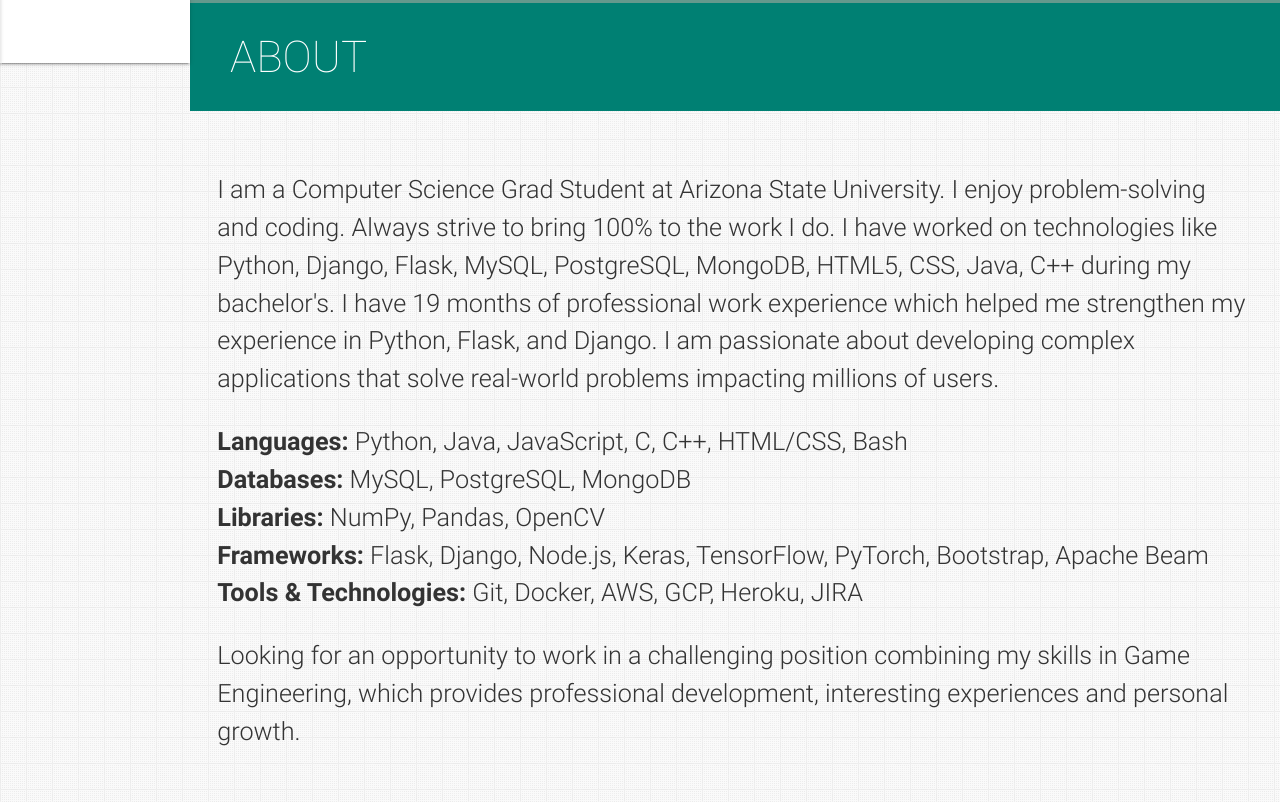
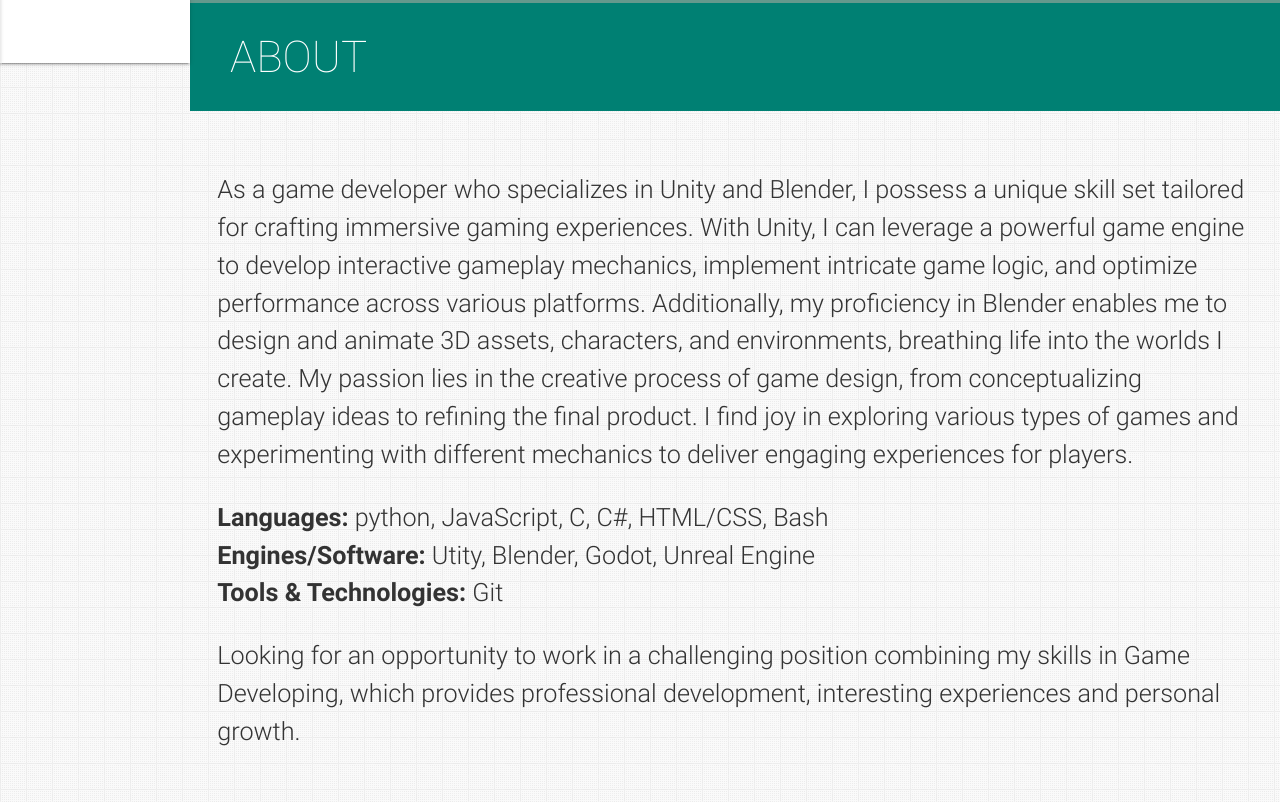
Before and after one commit to khouzi/khouai.github.io, a plain HTML site: page index.html in a window 1280 px wide. Shown: the part 797-1599 px from the top of the page. Drawn offline with nearby package versions, Linux system fonts and the light colour scheme.

Commit message:
Update index.html

```diff
--- a/index.html
+++ b/index.html
@@ -189,7 +189,7 @@
               <h5>Self-driven, quick starter, passionate programmer with a curious mind who enjoys solving a complex and challenging real-world problems.</h5>
             </div>
             <div class="social">
-              <a href="http://linkedin.com/in/khouzi" target="_blank">
+              <a href="http://linkedin.com/in/khouzemboussaid" target="_blank">
                 <button class="icon-btn linkedin">
                   <i class="fa fa-linkedin"></i>
                 </button>
@@ -234,19 +234,20 @@
           </h2>
         </blockquote> -->
         <p>
-          I am a Computer Science Grad Student at Arizona State University. I enjoy problem-solving and coding. Always strive to bring 100% to the work I do.
+          As a game developer who specializes in Unity and Blender, I possess a unique skill set tailored for crafting immersive gaming experiences.
 
-          I have worked on technologies like Python, Django, Flask, MySQL, PostgreSQL, MongoDB, HTML5, CSS, Java, C++ during my bachelor's. I have 19 months of professional work experience which helped me strengthen my experience in Python, Flask, and Django.
+          With Unity, I can leverage a powerful game engine to develop interactive gameplay mechanics, implement intricate game logic, and optimize performance across various platforms.
 
-          I am passionate about developing complex applications that solve real-world problems impacting millions of users.
+          Additionally, my proficiency in Blender enables me to design and animate 3D assets, characters, and environments, breathing life into the worlds I create.
+
+          My passion lies in the creative process of game design, from conceptualizing gameplay ideas to refining the final product. I find joy in exploring various types of games and experimenting with different mechanics to deliver engaging experiences for players.
+
         </p>
         <p>
           <ul>
-            <li><b>Languages:</b> Python, Java, JavaScript, C, C++, HTML/CSS, Bash</li>
-            <li><b>Databases:</b> MySQL, PostgreSQL, MongoDB</li>
-            <li><b>Libraries:</b> NumPy, Pandas, OpenCV</li>
-            <li><b>Frameworks:</b> Flask, Django, Node.js, Keras, TensorFlow, PyTorch, Bootstrap, Apache Beam</li>
-            <li><b>Tools & Technologies:</b> Git, Docker, AWS, GCP, Heroku, JIRA</li>
+            <li><b>Languages:</b> python, JavaScript, C, C#, HTML/CSS, Bash</li>
+            <li><b>Engines/Software:</b> Utity, Blender, Godot, Unreal Engine</li>
+            <li><b>Tools & Technologies:</b> Git</li>
           </ul>
 
         </p>
@@ -256,7 +257,7 @@
           Detail-oriented Game Developer with professional experience in Backend Development, Machine Learning, Computer Vision. I am adept in Python, Django, Flask, SQL, Machine Learning, Computer Vision.
         </p> -->
         <p>
-          Looking for an opportunity to work in a challenging position combining my skills in Game Engineering, which provides professional development, interesting experiences and personal growth.
+          Looking for an opportunity to work in a challenging position combining my skills in Game Developing, which provides professional development, interesting experiences and personal growth.
         </p>
         <!-- <p>
           Another Paragraph
@@ -987,7 +988,7 @@ of each drug container to estimate the degradation of the drug.
   <script src="assets/vendor/typed.js/typed.min.js"></script>
   <script type="text/javascript">
     var typed = new Typed('.typing',{
-      strings: ["Pythonist", "Developer", "Fast Learner"],
+      strings: ["Gamer", "Developer", "Fast Learner"],
       loop: true,
       typeSpeed: 80,
       backSpeed: 40
```
